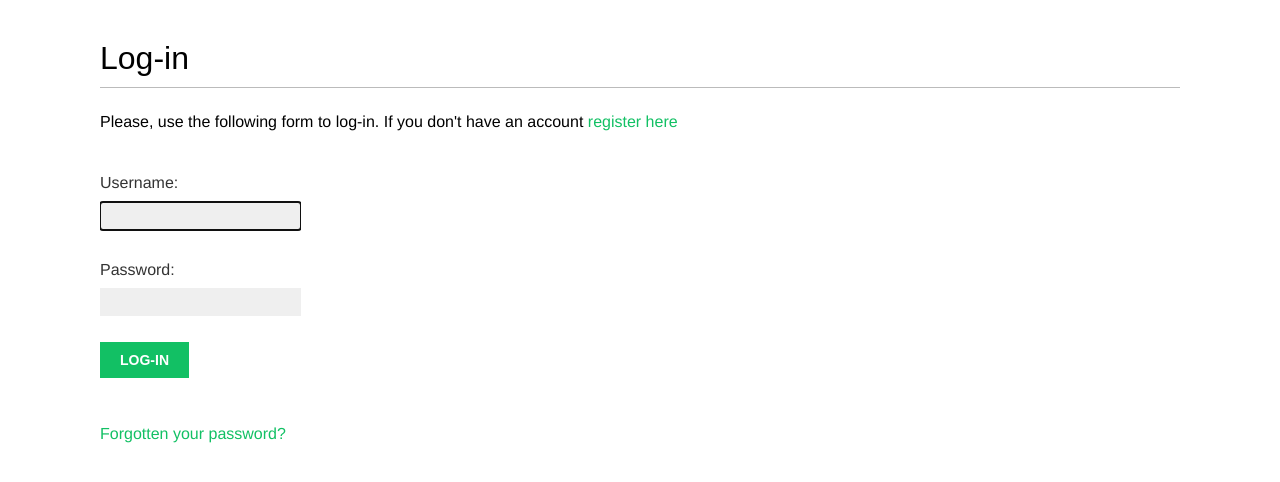
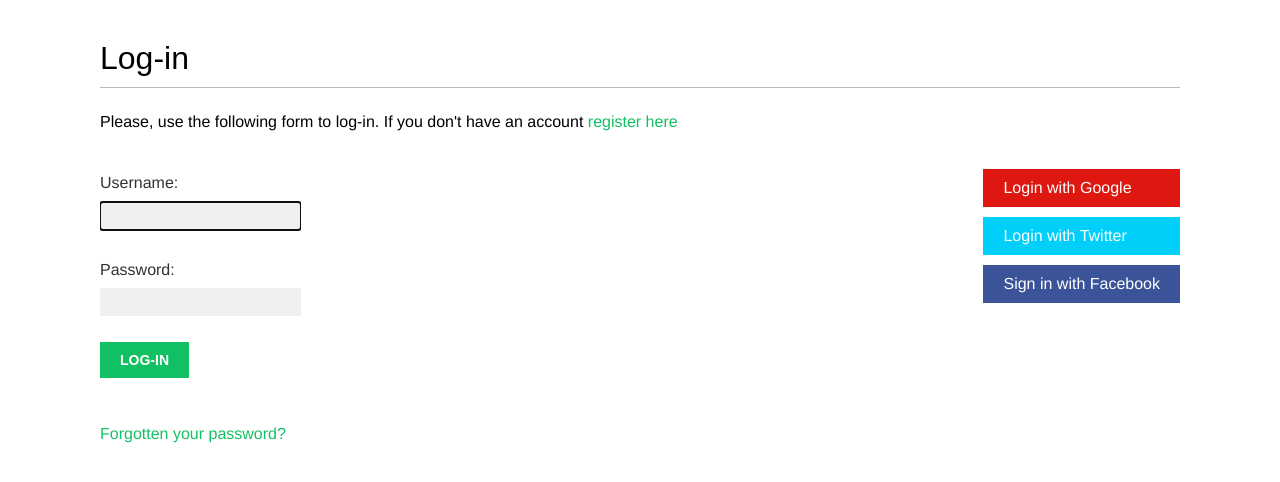
Before and after one commit to ankit2776/buliding_social_websit, a Django app: page /account/login/ in a window 1280 px wide. Shown: the part 47-529 px from the top of the page. Run offline with Django 3.2, Linux system fonts and the light colour scheme; some web fonts are replaced.

Commit message:
add_facebook_tweetr_google

```diff
--- a/bookmarks/account/templates/registration/login.html
+++ b/bookmarks/account/templates/registration/login.html
@@ -1,6 +1,7 @@
 {% extends "base.html" %}
 {% block title %}Log-in{% endblock %}
 {% block content %}
+
 <h1>Log-in</h1>
 {% if form.errors %}
 <p>
@@ -21,4 +22,21 @@
     <p><a href="{% url 'password_reset' %}">Forgotten your password?</a></
     p>
 </div>
+
+<div class="social">
+    <ul>
+        <li class="google">
+            <a href="{% url 'social:begin' 'google-oauth2' %}">Login with
+            Google</a>
+        </li>
+        <li class="twitter">
+            <a href="{% url 'social:begin' 'twitter' %}">Login with Twitter</a>
+        </li>
+        <li class="facebook">
+            <a href="{% url 'social:begin' 'facebook' %}">Sign in with
+                Facebook</a>
+        </li>
+    </ul>
+</div>
+
 {% endblock %}
```
Also changed, not shown: bookmarks/bookmarks/settings.py (+11 -1 lines), bookmarks/db.sqlite3.
